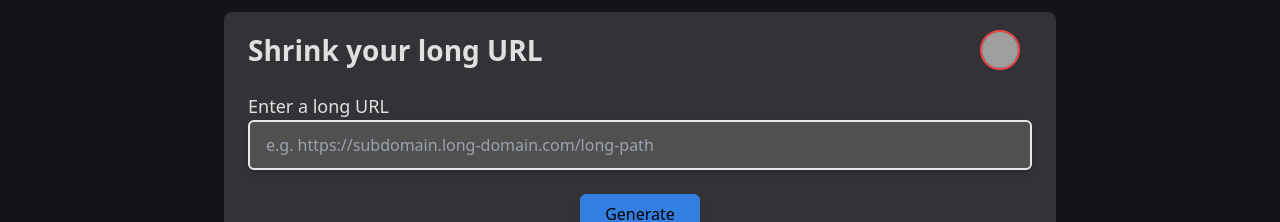
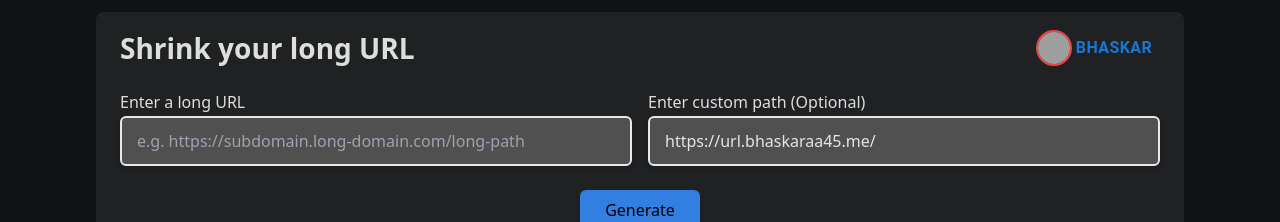
Before and after one commit to bhaskaraa45/url-shortener, a React (Create React App) app in the folder url-shortener-frontend/: page / in a window 1280 px wide. Shown: the top 222 px of the page. Built offline with nearby package versions, Linux system fonts and the light colour scheme; no server answers; sample sign-in values are in the browser's storage; grey boxes are pictures that could not be loaded.

Commit message:
cookie handling in client side done

```diff
--- a/url-shortener-frontend/src/components/menuComponent.tsx
+++ b/url-shortener-frontend/src/components/menuComponent.tsx
@@ -12,7 +12,7 @@ import { getAuth, signOut, User } from "firebase/auth";
 
 
 
-export default function MenuListComposition({imgUrl} : {imgUrl : string} ) {
+export default function MenuListComposition({imgUrl, userName} : {imgUrl : string, userName: string} ) {
     const [open, setOpen] = React.useState(false);
     const anchorRef = React.useRef<HTMLButtonElement>(null);
 
@@ -71,6 +71,7 @@ export default function MenuListComposition({imgUrl} : {imgUrl : string} ) {
                 >
                     <img className="profilePic border-2 border-red-500" src={imgUrl}>
                     </img>
+                    <div className='userName'>{userName}</div>
                 </Button>
                 <Popper
                     open={open}
--- a/url-shortener-frontend/src/index.css
+++ b/url-shortener-frontend/src/index.css
@@ -3,7 +3,7 @@
 @tailwind utilities;
 
 body{
-  background-color: #14131a;
+  background-color: #111213;
 }
 
 /* body {
--- a/url-shortener-frontend/src/pages/home.tsx
+++ b/url-shortener-frontend/src/pages/home.tsx
@@ -22,9 +22,11 @@ const app = initializeApp(firebaseConfig)
 
 function HomePage() {
     const [longUrl, setLongUrl] = useState("");
+    const [shortUrl, setShortUrl] = useState("https://url.bhaskaraa45.me/");
     const [shortenedUrls, setShortenedUrls] = useState<DataModel[]>([]);
     const [user, setUser] = useState<User>();
     const [isLoggedIn, setLoginStatus] = useState<boolean>(false);
+    const myDomain: string = "https://url.bhaskaraa45.me/"
 
     const navigate = useNavigate();
 
@@ -53,7 +55,6 @@ function HomePage() {
     }, [isLoggedIn]);
 
 
-
     const handleGenerateClick = () => {
         console.log(longUrl);
         ApiServices.generateShortUrl(longUrl)
@@ -67,6 +68,15 @@ function HomePage() {
         setLongUrl("");
     };
 
+    const handleShortUrlChnage = (url: string) => {
+        if (!url.startsWith(myDomain)) {
+            return;
+        }
+        if (url.length >= myDomain.length) {
+            setShortUrl(url)
+        }
+    }
+
 
     const defaultPic: string = "https://upload.wikimedia.org/wikipedia/commons/thumb/b/b5/Windows_10_Default_Profile_Picture.svg/512px-Windows_10_Default_Profile_Picture.svg.png?20221210150350"
     var imgUrl: string = defaultPic
@@ -77,12 +87,14 @@ function HomePage() {
     // }
 
     return (
-        <div className="main rounded-lg border-rose-500 shadow-lg">
+        // <div className="main rounded-lg border-rose-500 shadow-lg">
+        <div className="main rounded-lg border-rose-500 ">
             <div className="title text-3xl font-semibold text-white/[.85]">
                 Shrink your long URL
-                <MenuListComposition imgUrl={imgUrl} />
+                <MenuListComposition imgUrl={imgUrl} userName="bhaskar" />
 
             </div>
+            <div className="inputContainers">
                 <label className="inputLabel text-lg font-normal text-white/[.85]">
                     Enter a long URL
                     <br />
@@ -95,6 +107,24 @@ function HomePage() {
                         onChange={(e) => setLongUrl(e.target.value)}
                     />
                 </label>
+                <div className="gapInputs">
+
+                </div>
+                <label className="inputLabel text-lg font-normal text-white/[.85]">
+                    Enter custom path (Optional)
+                    <br />
+                    <input
+                        className="pathInput border-2 rounded-md border-grey focus:border-indigo-500 text-base shadow-md"
+                        autoComplete='off'
+                        type='text'
+                        placeholder="e.g. your-path"
+                        value={shortUrl}
+                        onChange={
+                            (e) => handleShortUrlChnage(e.target.value)
+                        }
+                    />
+                </label>
+            </div>
             <button
                 type="button"
                 className="generateBtn rounded-md shadow-md"
--- a/url-shortener-frontend/src/services/apiServices.ts
+++ b/url-shortener-frontend/src/services/apiServices.ts
@@ -5,8 +5,9 @@ class ApiServices {
         // const endpoint: string = "localhost:8080";
         console.log(ApiServices.endpoint)
         try {
-            const response = await fetch(`https://${ApiServices.endpoint}/add`, {
+            const response = await fetch(`http://${ApiServices.endpoint}/add`, {
                 method: 'POST',
+                credentials: 'include',
                 headers: {
                     'Content-Type': 'application/json'
                 },
@@ -31,8 +32,9 @@ class ApiServices {
 
     static async getAllUrls() {
         try {
-            const response = await fetch(`https://${ApiServices.endpoint}/getAll`, {
+            const response = await fetch(`http://${ApiServices.endpoint}/getAll`, {
                 method: 'GET',
+                credentials: 'include',
                 headers: {
                     'Content-Type': 'application/json'
                 },
@@ -46,8 +48,9 @@ class ApiServices {
 
     static async getOgUrl(shorturl: string) {
         try {
-            const response = await fetch(`https://${ApiServices.endpoint}/${shorturl}`, {
+            const response = await fetch(`http://${ApiServices.endpoint}/${shorturl}`, {
                 method: 'GET',
+                credentials: 'include',
                 headers: {
                     'Content-Type': 'application/json'
                 },
@@ -61,8 +64,9 @@ class ApiServices {
 
     static async verifyUser(idToken: string) {
         try {
-            const response = await fetch(`https://${ApiServices.endpoint}/verify`, {
+            const response = await fetch(`http://${ApiServices.endpoint}/verify`, {
                 method: 'POST',
+                credentials: 'include',
                 headers: {
                     'Content-Type': 'application/json'
                 },
--- a/url-shortener-frontend/src/styles/styles.css
+++ b/url-shortener-frontend/src/styles/styles.css
@@ -1,8 +1,8 @@
 .main{
     margin-top: 12px;
-    background-color: #56565677;
-    width: 65vw;
-    height: 75vh;
+    background-color: #3032347b;
+    width: 85vw;
+    height: 95vh;
     display: flex;
     flex-direction: column;
     justify-content: start;
@@ -19,17 +19,30 @@
     margin-bottom: 16px;
 }
 
-.inputLable{
-    font-size: 20px;
+.inputLabel{
+    font-size: 16px;
 }
 
 .urlInput{
-    width: 100%;
+    width: 40vw;
     height: 50px;
     background-color: rgb(80, 80, 80);
     outline: none;
-    padding-left: 16px;
+    padding-left: 15px;
 }
+.pathInput{
+    width: 40vw;
+    height: 50px;
+    background-color: rgb(80, 80, 80);
+    outline: none;
+    padding-left: 15px;
+}
+
+.inputContainers{
+    display: flex;
+    justify-content: space-between;
+}
+
 
 .app{
     display: flex;
@@ -85,9 +98,15 @@
 
 .profilePic{
     display: flex;
-    height: 40px;
-    width: 40px;
+    height: 36px;
+    width: 36px;
     border-radius: 50%;
     object-fit: cover;
     cursor: pointer;
 }
+
+.userName{
+    margin-left: 4px;
+    font-size: 16px;
+    font-weight: 600;
+}
```
Also changed, not shown: url-shortener-frontend/src/pages/login.tsx (+0 -7 lines), 2 other files (tests, documents, lock files or other folders). Lines whose indentation alone changed are shown as unchanged.
